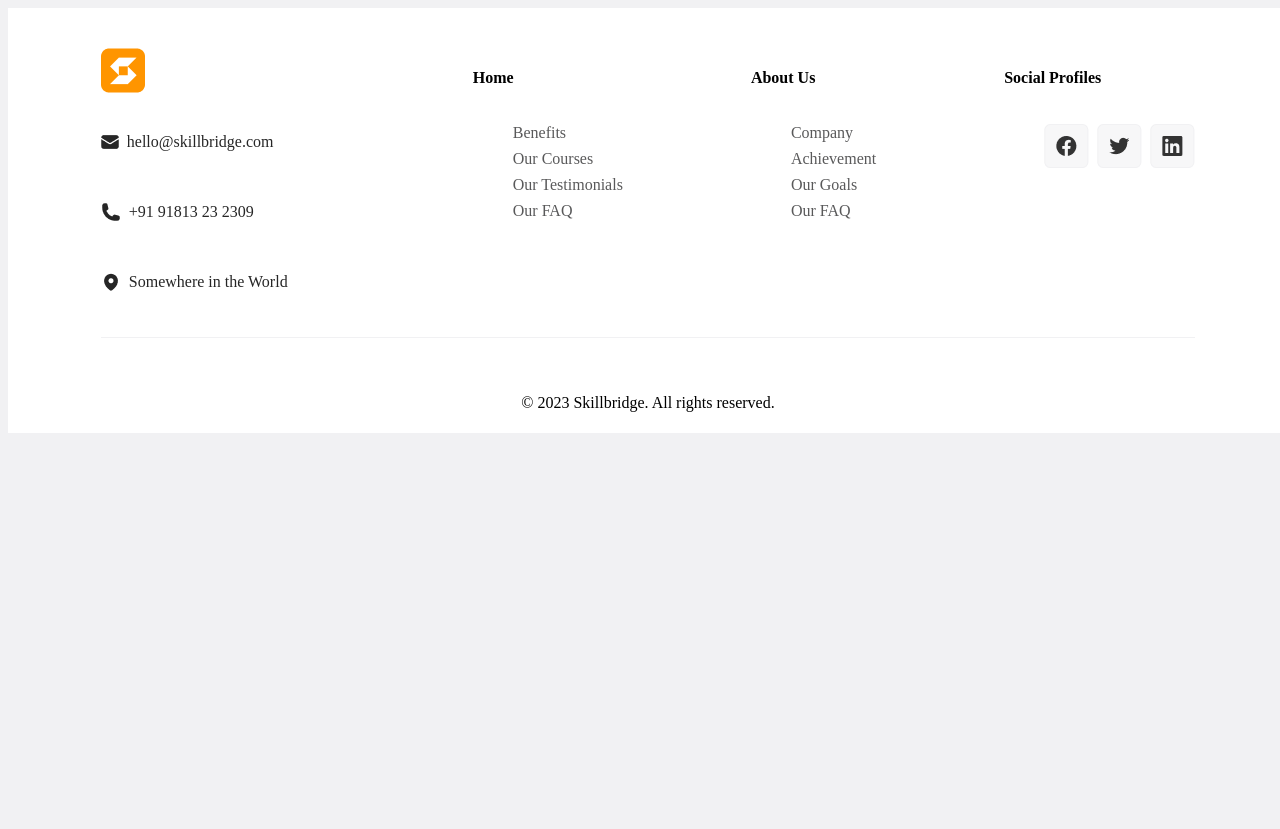
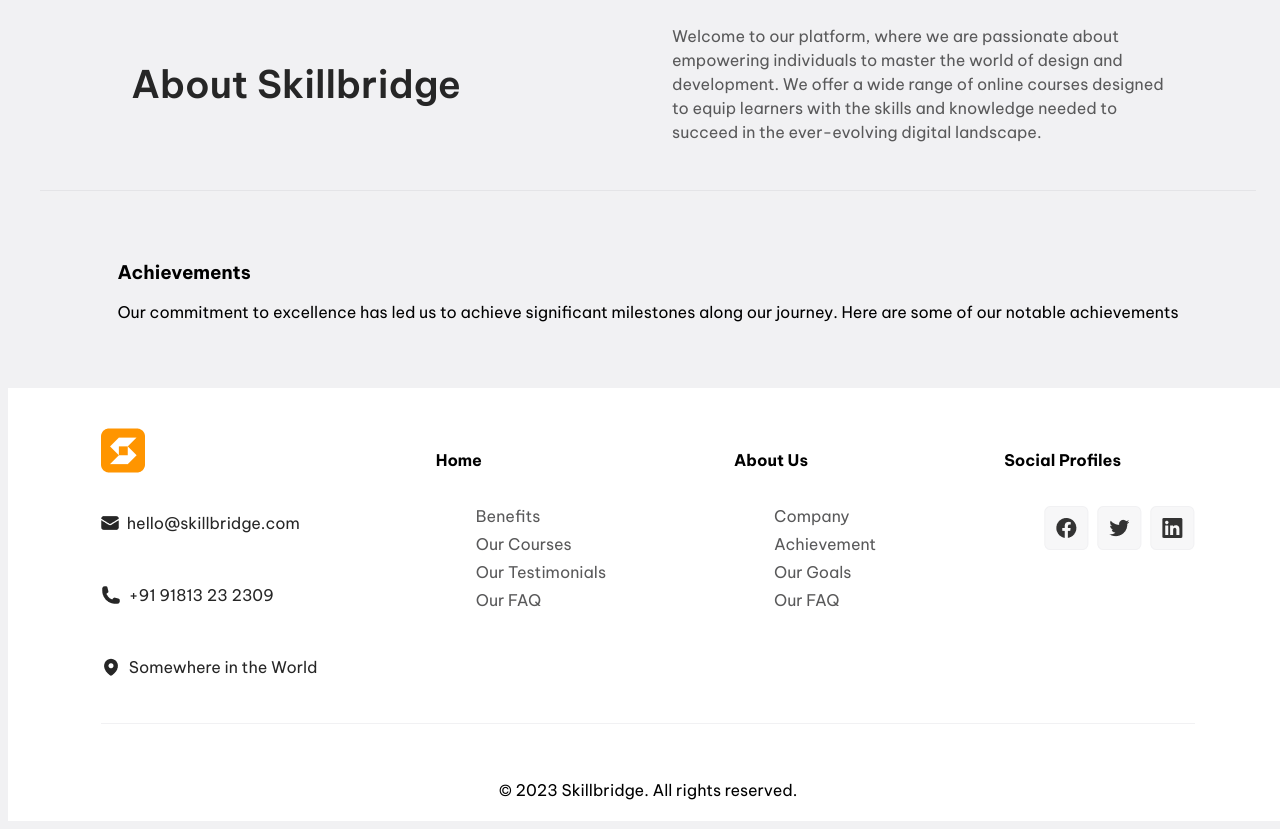
Before and after one commit to DanonymousCoder/SkillBridge, a plain HTML site: page pages/about.html in a window 1280 px wide. Before the commit the page ends 800 px from the top, so only its background shows below. Drawn offline with nearby package versions, Linux system fonts and the light colour scheme.

Commit message:
Add Hero section

```diff
--- a/assets/styles/about.css
+++ b/assets/styles/about.css
@@ -12,6 +12,40 @@ body {
     width: 100%;
     overflow-x: hidden;
     background-color: #F1F1F3;
+}
+/* Hero Sectionss */
+.hero-cont {
+    display: flex;
+    justify-content: center;
+    align-items: center;
+}
+.hero  {
+    display: flex;
+    justify-content: center;
+    align-items: center;
+    padding-bottom: 30px;
+    gap: 3rem;
+    width: 85%;
+}
+.hd-text,
+.sb-text {
+    width: 50%;
+}
+.hd-text h2 {
+    font-size: 38px;
+    font-weight: 600;
+    line-height: 57px;
+    letter-spacing: 0em;
+    text-align: left;
+    color: #262626;
+}
+.sb-text p {
+    font-size: 16px;
+    font-weight: 400;
+    line-height: 24px;
+    letter-spacing: 0em;
+    text-align: left;
+    color: #59595A;
 }
 /* Footer Section */
 .footer-cont {
--- a/pages/about.html
+++ b/pages/about.html
@@ -1,12 +1,50 @@
 <!DOCTYPE html>
 <html lang="en">
 <head>
+     <!-- Google Font -->
+     <link rel="preconnect" href="https://fonts.googleapis.com">
+     <link rel="preconnect" href="https://fonts.gstatic.com" crossorigin>
+     <link href="https://fonts.googleapis.com/css2?family=Be+Vietnam+Pro:wght@400;500;600;700&display=swap" rel="stylesheet">
+
+     <!-- Boxicons Link -->
+     <link href='https://unpkg.com/boxicons@2.1.4/css/boxicons.min.css' rel='stylesheet'>
+
+     <!-- Font Awesome -->
+     <link rel="stylesheet" href="https://cdnjs.cloudflare.com/ajax/libs/font-awesome/4.7.0/css/font-awesome.min.css">
+
     <link rel="stylesheet" href="../assets/styles/about.css">
     <meta charset="UTF-8">
     <meta name="viewport" content="width=device-width, initial-scale=1.0">
     <title>About | Skillbridge</title>
 </head>
 <body>
+    <!-- Hero Section -->
+    <section>
+        <div class="hero-cont" style=" width: 95%; border-bottom: 1px solid #E4E4E7;">
+            <div class="hero">
+                <div class="hd-text">
+                    <h2>About Skillbridge</h2>
+                </div>
+                <div class="sb-text">
+                    <p>Welcome to our platform, where we are passionate about empowering individuals to master the world of design and development. We offer a wide range of online courses designed to equip learners with the skills and knowledge needed to succeed in the ever-evolving digital landscape.</p>
+                </div>
+           </div>
+            </div>
+    </section>
+
+    <!-- About Section -->
+    <section>
+        <div class="about">
+            <div class="top">
+                <h3>Achievements</h3>
+                <p>Our commitment to excellence has led us to achieve significant milestones along our journey. Here are some of our notable achievements</p>
+            </div>
+            <div class="bottom">
+
+            </div>
+        </div>
+    </section>
+
       <!-- Footer Section -->
       <section style="background: white; width: 100%; margin: 0;">
         <div class="footer-cont">
```
Also changed, not shown: index.html (+1 -1 lines).
